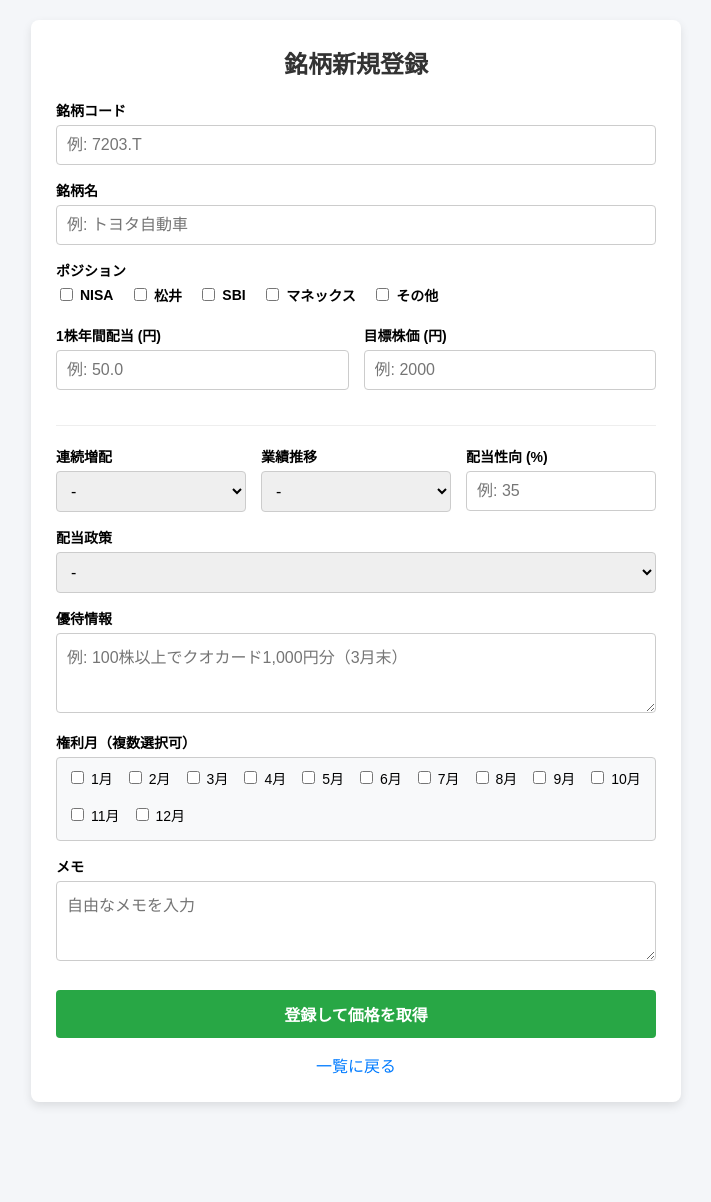
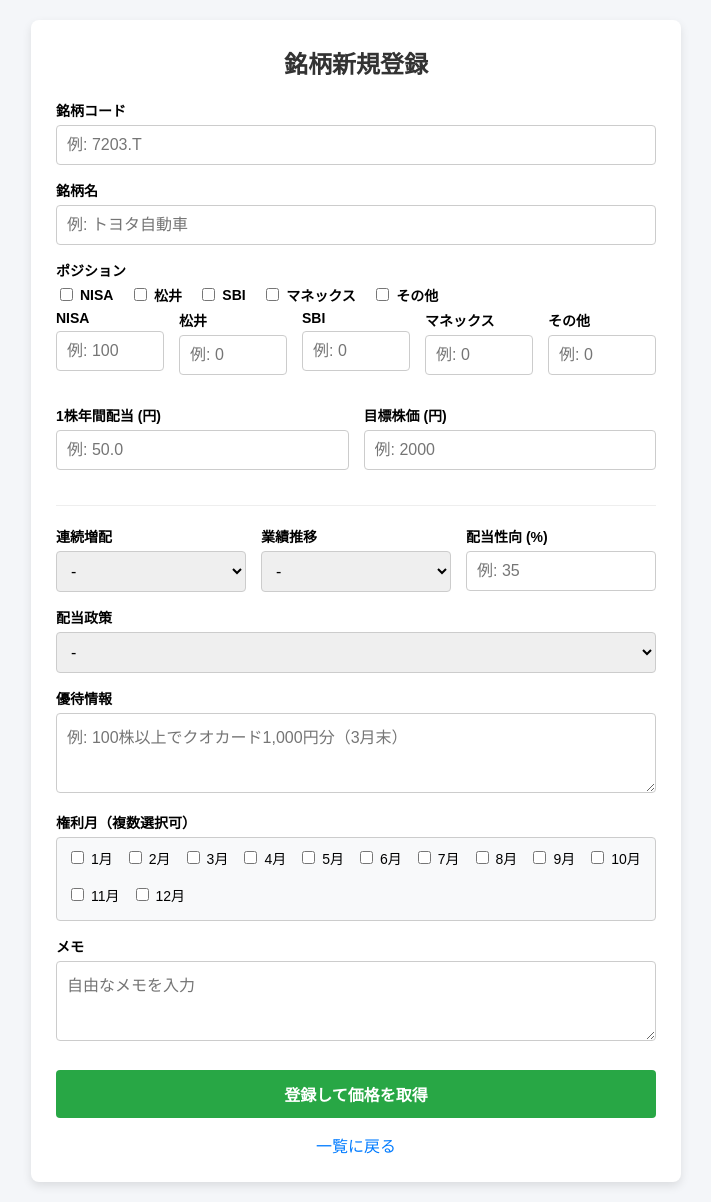
Before and after one commit to s51517765/Stock-watchlist, a Django app: page /create/ in a window 1280 px wide. Shown: the whole page, without its empty margins (284-995 px from the left). Before the commit the page ends 1106 px from the top, so only its background shows below. Run offline with Django 5.2, Linux system fonts and the light colour scheme; the visitor is signed in with stand-in values (Sample User, id 1).

Commit message:
配当見込み計算を追加

```diff
--- a/stock_rspi/settings.py
+++ b/stock_rspi/settings.py
@@ -38,6 +38,7 @@ INSTALLED_APPS = [
     "django.contrib.messages",
     "django.contrib.staticfiles",
     "stocks",
+    "django.contrib.humanize",
 ]
 
 MIDDLEWARE = [
--- a/stocks/templates/stocks/stock_form.html
+++ b/stocks/templates/stocks/stock_form.html
@@ -47,7 +47,6 @@
             <input type="text" id="name" name="name" value="{{ stock.name|default:'' }}" placeholder="例: トヨタ自動車">
         </div>
 
-
         <div class="form-group">
             <label>ポジション</label>
             <div class="checkbox-group">
@@ -72,9 +71,31 @@
                     <span>その他</span>
                 </label>
             </div>
+            <div class="hold">
+                <div class="form-row">
+                    <div class="form-group">
+                        <label for="position_nisa">NISA</label>
+                        <input type="number" step="1" id="position_nisa" name="position_nisa" value="{{ stock.position_nisa|default:'' }}" placeholder="例: 100">
                     </div>
-
-
+                    <div class="form-group">
+                        <label for="position_matsui">松井</label>
+                        <input type="number" step="1" id="position_matsui" name="position_matsui" value="{{ stock.position_matsui|default:'' }}" placeholder="例: 0">
+                    </div>
+                    <div class="form-group">
+                        <label for="position_sbi">SBI</label>
+                        <input type="number" step="1" id="position_sbi" name="position_sbi" value="{{ stock.position_sbi|default:'' }}" placeholder="例: 0">
+                    </div>
+                    <div class="form-group">
+                        <label for="position_monex">マネックス</label>
+                        <input type="number" step="1" id="position_monex" name="position_monex" value="{{ stock.position_monex|default:'' }}" placeholder="例: 0">
+                    </div>
+                    <div class="form-group">
+                        <label for="position_other">その他</label>
+                        <input type="number" step="1" id="position_other" name="position_other" value="{{ stock.position_other|default:'' }}" placeholder="例: 0">
+                    </div>
+                </div>
+            </div>
+        </div>
 
         <div class="form-row">
             <div class="form-group">
@@ -83,13 +104,12 @@
             </div>
             <div class="form-group">
                 <label for="target_price">目標株価 (円)</label>
-                <input type="number" step="0.01" id="target_price" name="target_price" value="{{ stock.target_price|default:'' }}" placeholder="例: 2000">
+                <input type="number" step="1" id="target_price" name="target_price" value="{{ stock.target_price|default:'' }}" placeholder="例: 2000">
             </div>
         </div>
 
         <hr style="border: 0; border-top: 1px solid #eee; margin: 20px 0;">
 
-        <!-- 追加した定性項目群 -->
         <!-- 定性項目群 -->
         <div class="form-row">
             <div class="form-group">
--- a/stocks/views.py
+++ b/stocks/views.py
@@ -10,6 +10,7 @@ from .utils import (
     calculate_stock_score,
     get_score_css_class,
     get_sigma_inline_style,
+    calculate_expected_dividend,
 )
 from .forms import ScoreSettingForm
 
@@ -87,12 +88,27 @@ def stock_create(request, key_id=None):
         selected_positions = request.POST.getlist("position")
         position = "/".join(selected_positions) if selected_positions else "-"
 
+        # 見込み配当の計算
+        dividend_amount_raw = request.POST.get("dividend_amount")
+        dividend_amount = float(dividend_amount_raw) if dividend_amount_raw else None
+        nisa, tokutei = _get_total_shares_from_post(request.POST)
+        expected_dividend = calculate_expected_dividend(nisa, tokutei, dividend_amount)
+
         stock, created = Stock.objects.update_or_create(
             code=code,
             defaults={
                 "name": name,
+                "dividend_amount": dividend_amount,
                 "position": position,
-                "dividend_amount": request.POST.get("dividend_amount") or None,
+                "position_nisa": _parse_int(request.POST.get("position_nisa")) or None,
+                "position_matsui": _parse_int(request.POST.get("position_matsui"))
+                or None,
+                "position_sbi": _parse_int(request.POST.get("position_sbi")) or None,
+                "position_monex": _parse_int(request.POST.get("position_monex"))
+                or None,
+                "position_other": _parse_int(request.POST.get("position_other"))
+                or None,
+                "expected_dividend": expected_dividend,
                 "target_price": request.POST.get("target_price") or None,
                 "consecutive_dividend_increases": request.POST.get(
                     "consecutive_dividend_increases", "-"
@@ -142,10 +158,17 @@ def stock_edit(request, code):
     if request.method == "POST":
         stock.name = request.POST.get("name", "").strip()
         selected_positions_post = request.POST.getlist("position")
+
+        # ポジション
         stock.position = (
             "/".join(selected_positions_post) if selected_positions_post else "-"
         )
-        stock.dividend_amount = request.POST.get("dividend_amount") or None
+
+        # ファンダ、配当
+        dividend_amount_raw = request.POST.get("dividend_amount")
+        stock.dividend_amount = (
+            float(dividend_amount_raw) if dividend_amount_raw else None
+        )
         stock.target_price = request.POST.get("target_price") or None
 
         stock.consecutive_dividend_increases = request.POST.get(
@@ -156,6 +179,24 @@ def stock_edit(request, code):
 
         payout_ratio = request.POST.get("dividend_payout_ratio")
         stock.dividend_payout_ratio = int(payout_ratio) if payout_ratio else None
+
+        # 配当見込み
+
+        stock.position_nisa = _parse_int(request.POST.get("position_nisa")) or None
+        stock.position_matsui = _parse_int(request.POST.get("position_matsui")) or None
+        stock.position_sbi = _parse_int(request.POST.get("position_sbi")) or None
+        stock.position_monex = _parse_int(request.POST.get("position_monex")) or None
+        stock.position_other = _parse_int(request.POST.get("position_other")) or None
+
+        tokutei = (
+            (stock.position_matsui or 0)
+            + (stock.position_sbi or 0)
+            + (stock.position_monex or 0)
+            + (stock.position_other or 0)
+        )
+        stock.expected_dividend = calculate_expected_dividend(
+            (stock.position_nisa or 0), tokutei, stock.dividend_amount
+        )
 
         # 権利月の更新
         kenri_list = request.POST.getlist("kenri_tsuki")
@@ -222,3 +263,25 @@ def score_settings(request):
     return render(
         request, "stocks/score_settings.html", {"form": form, "setting": setting}
     )
+
+
+def _parse_int(value: str | None) -> int:
+    if not value:
+        return 0
+    try:
+        return int(value)
+    except ValueError:
+        return 0
+
+
+def _get_total_shares_from_post(post_data) -> int:
+    fields = [
+        "position_matsui",
+        "position_sbi",
+        "position_monex",
+        "position_other",
+    ]
+
+    tokutei = sum(_parse_int(post_data.get(name)) for name in fields)
+    nisa = _parse_int(post_data.get("position_nisa"))
+    return nisa, tokutei
```
Also changed, not shown: stocks/models.py (+13 -3 lines), stocks/templates/stocks/stock_list.html (+5 -2 lines), stocks/utils.py (+21 -2 lines). Lines whose indentation alone changed are shown as unchanged.
